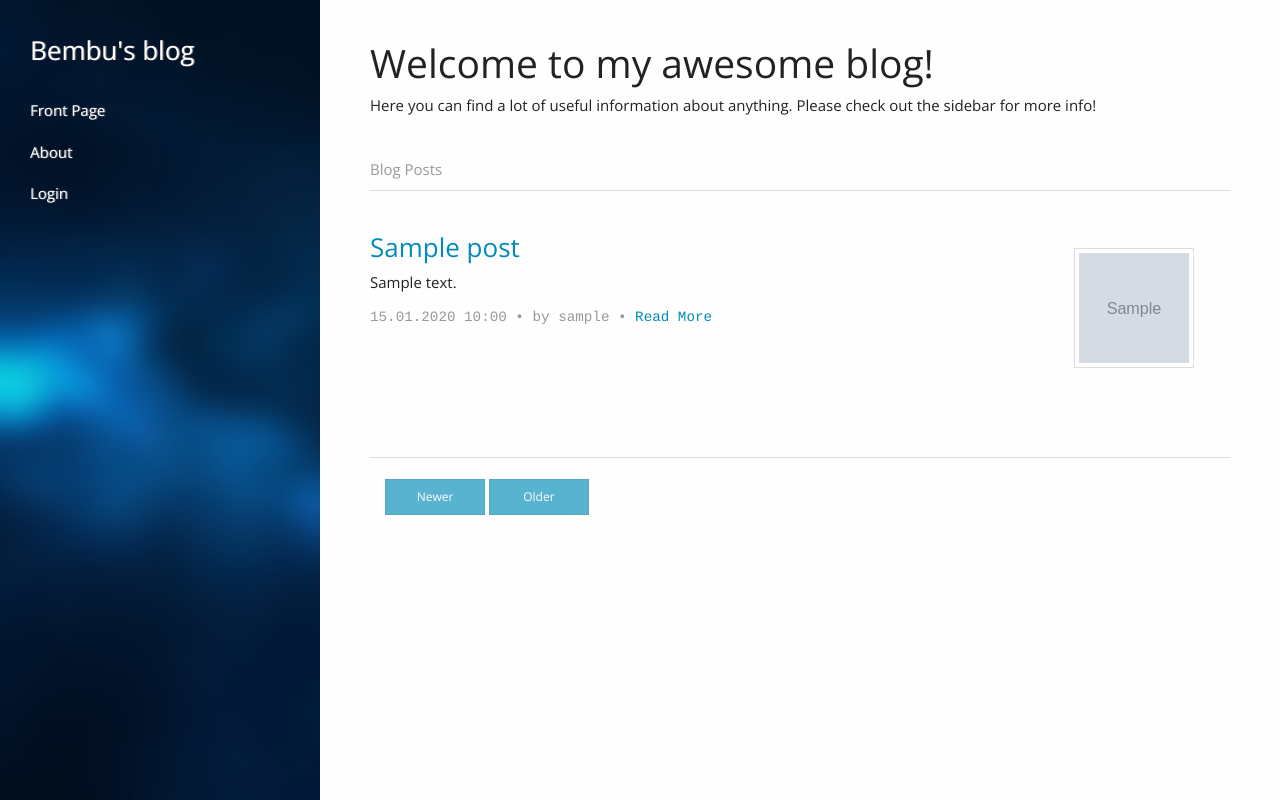
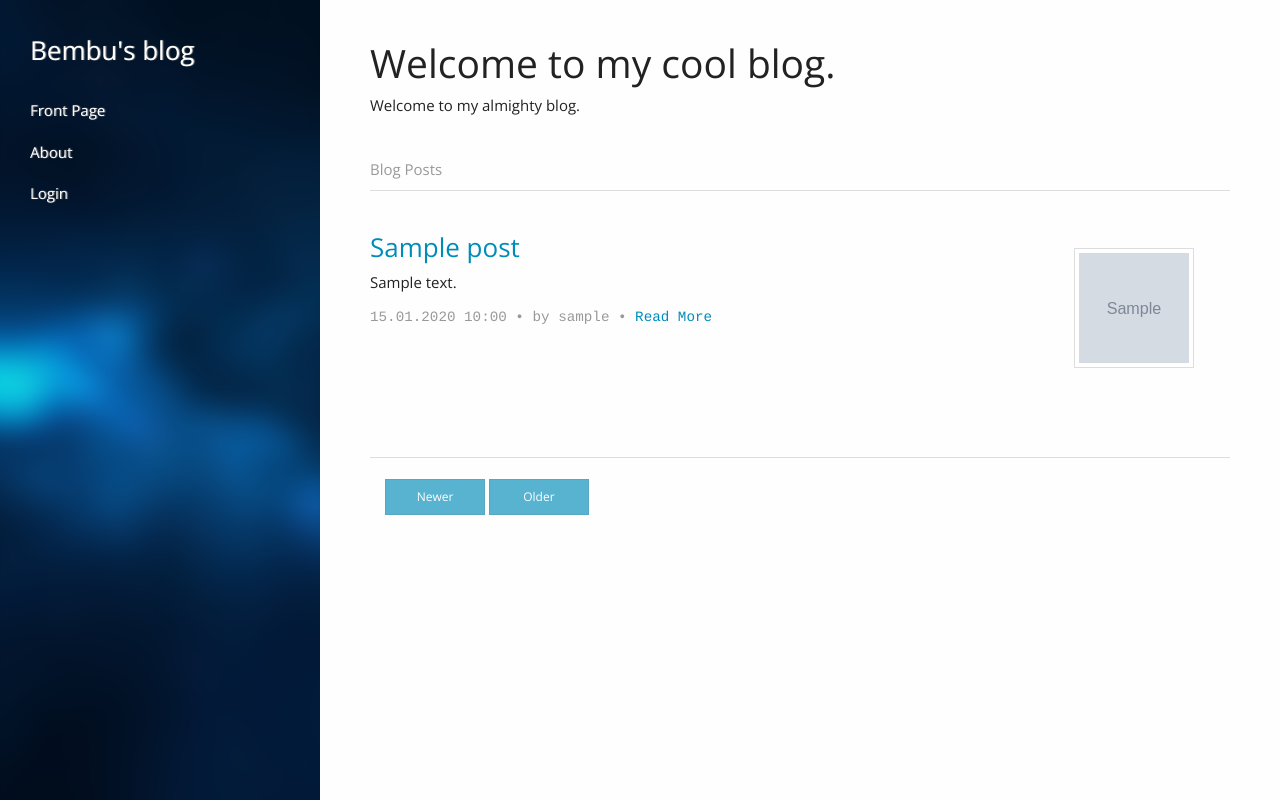
Before and after one commit to bembu/tidy, a Flask app: page / in a window 1280 px wide. Run offline with Flask 2, Linux system fonts and the light colour scheme; tables that the repository leaves empty hold one stand-in row (values such as "Sample post"); grey boxes marked "Sample" are stand-in pictures; some libraries are stand-ins or nearby versions.

Commit message:
some minor changes

```diff
--- a/app/static/js/scripts.js
+++ b/app/static/js/scripts.js
@@ -98,9 +98,10 @@
         });
     });
 
-    $('.click-user').click(function() {
+    $('.click-user').click(function(event) {
         var ths = $(this)
         var id = $(this).attr('id');
+        event.preventDefault();
 
         $.ajax({
             url: '',
--- a/app/templates/base.html
+++ b/app/templates/base.html
@@ -8,7 +8,7 @@
 
   <meta charset="utf-8">
   <meta name="viewport" content="width=device-width, initial-scale=1.0">
-  <title>Bembu's blog</title>
+  <title>{{ config.TITLE }}</title>
 
   <link rel="stylesheet" href="/static/css/bootstrap.min.css">
   <link rel="stylesheet" href="/static/css/style.css">
@@ -24,7 +24,7 @@
         <!-- sidebar -->
         <div class="column col-sm-3" id="sidebar">
 
-          <h3 class="sidebar-padded">Bembu's blog</h3>
+          <h3 class="sidebar-padded">{{ config.TITLE }}</h3>
 
           {% if g.user.is_authenticated() %}
           <h4><small class="sidebar-padded text-muted">
--- a/app/templates/index.html
+++ b/app/templates/index.html
@@ -4,9 +4,8 @@
 
     <div class="col-sm-12" id="featured">
     <div class=""> <!-- .page-header -->
-    <h1>Welcome to my awesome blog!</h1>
-        <p>Here you can find a lot of useful information about anything.
-            Please check out the sidebar for more info!</p>
+    <h1>{{ config.WELCOME }}</h1>
+        <p>{{ config.DESCRIPTION }}</p>
 
     {% if query_tag %}
     <h3 class="text-success">
--- a/app/templates/login.html
+++ b/app/templates/login.html
@@ -21,7 +21,7 @@
       {{ form.password.label }} {{ form.password(size=20, class="form-control") }}
     </div>
 
-    <input type="submit" class="btn btn-primary" value="Sing in">
+    <input type="submit" class="btn btn-primary" value="Sign in">
 
 </form>
 </div>
--- a/app/views.py
+++ b/app/views.py
@@ -305,4 +305,4 @@ def slugify(text, delim=u'-'):
 
 def allowed_file(filename):
     return '.' in filename and \
-           filename.rsplit('.', 1)[1] in ALLOWED_EXTENSIONS
+           filename.rsplit('.', 1)[1].lower() in ALLOWED_EXTENSIONS
--- a/config.py
+++ b/config.py
@@ -12,8 +12,12 @@ POSTS_PER_PAGE = 5
 UPLOAD_FOLDER = os.path.join(basedir, 'app', 'uploads')
 THUMB_FOLDER = os.path.join(basedir, 'app', 'uploads', 'thumbs')
 DEFAULT_THUMB = "/static/img/default_thumb.png"
-ALLOWED_EXTENSIONS = set(['txt', 'pdf', 'png', 'jpg', 'jpeg', 'gif'])
+ALLOWED_EXTENSIONS = set(['png', 'jpg', 'jpeg', 'gif'])
 
 MAX_FILE_SIZE = 2 * 1024 * 1024 # 2 MB
 
 TAG_DELIM = " "
+
+TITLE = "Bembu's blog"
+DESCRIPTION = "Welcome to my almighty blog."
+WELCOME = "Welcome to my cool blog."
```
Also changed, not shown: app/static/img/bg_small.png (added).
